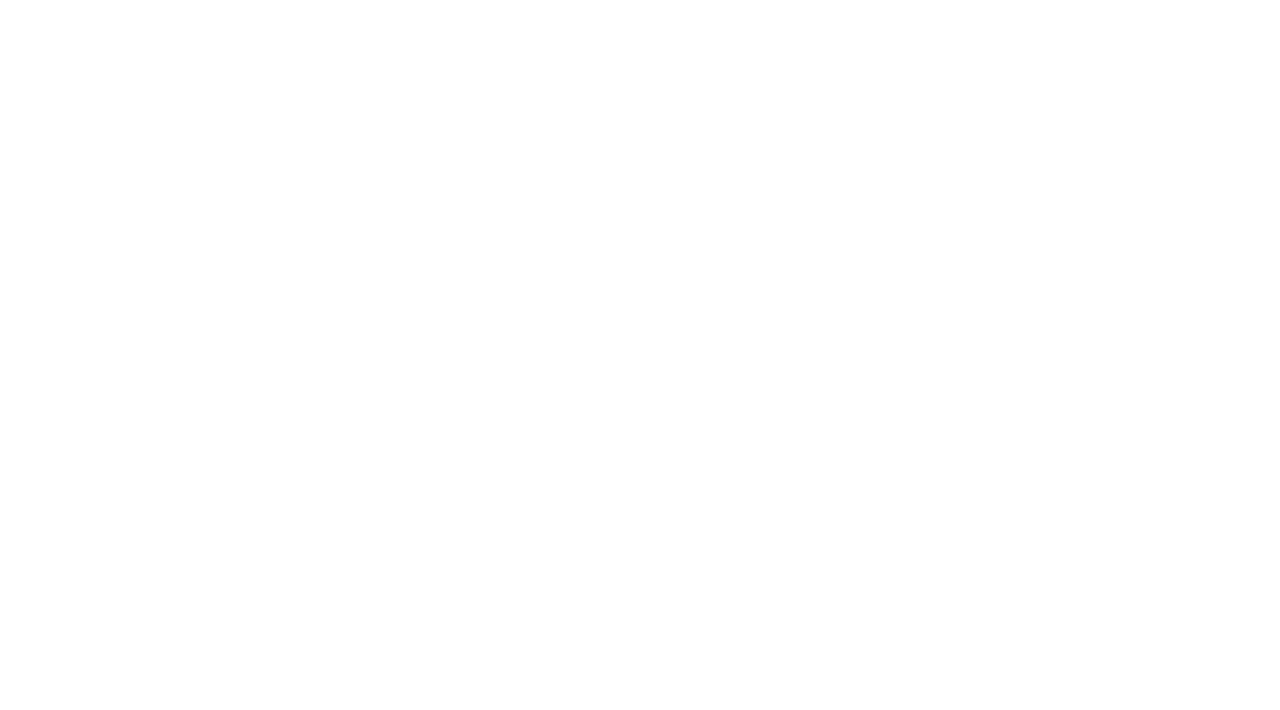
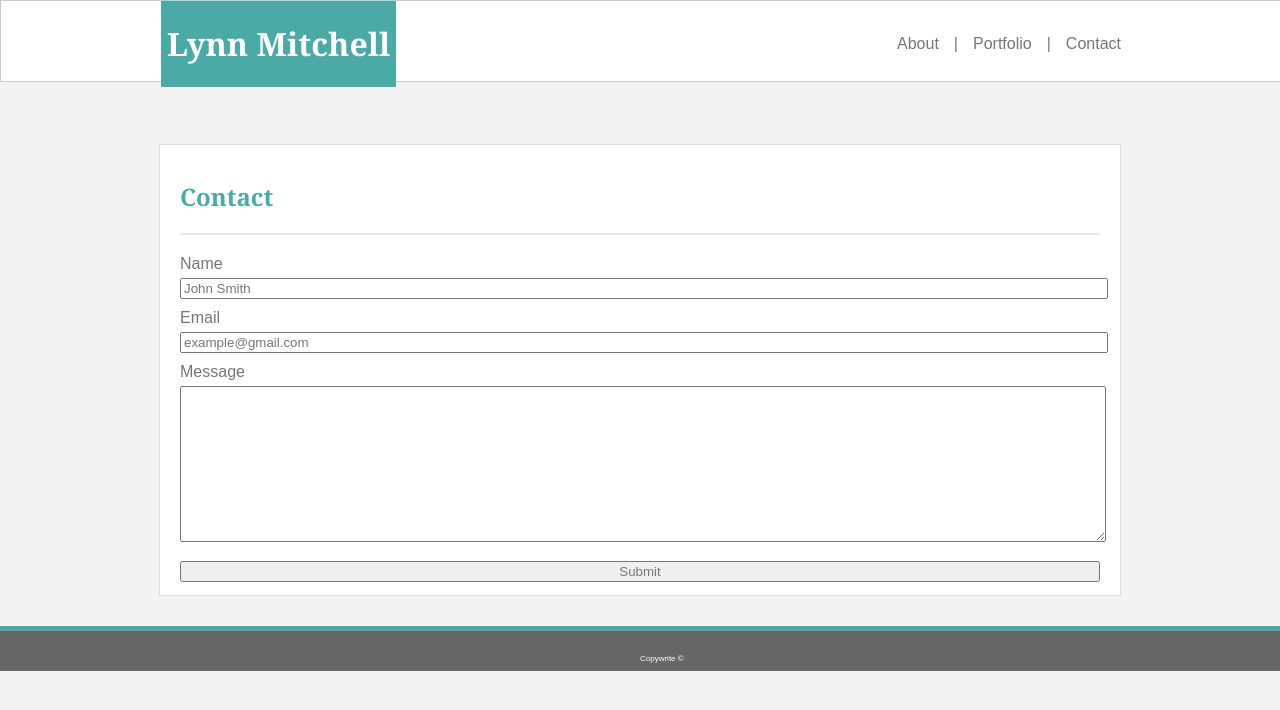
Before and after one commit to lynn7mitchell/Basic-Portfolio, a plain HTML site: page contact.html in a window 1280 px wide. Drawn offline with Linux system fonts and the light colour scheme.

Commit message:
contact page added

```diff
--- a/assets/css/style.css
+++ b/assets/css/style.css
@@ -85,6 +85,18 @@ main p{
     margin-right: 20px;
     margin-left: 20px;
 }
+form{
+    margin-left: 20px;
+    margin-right: 20px;
+    color: #777777;
+}
+input, textarea{
+    width: 100%;
+    color: #777777;
+    margin-top: 5px;
+    margin-bottom: 10px;
+}
+
 footer{
     background: #666666;
     width: 100%;
--- a/contact.html
+++ b/contact.html
@@ -0,0 +1,53 @@
+<!DOCTYPE html>
+<html lang="en">
+
+<head>
+    <meta charset="UTF-8">
+    <meta name="viewport" content="width=device-width, initial-scale=1.0">
+    <meta http-equiv="X-UA-Compatible" content="ie=edge">
+    <title>Basic Portfolio</title>
+    <link rel="stylesheet" href="assets/css/style.css">
+</head>
+
+<body>
+    <header>
+        <div class="container">
+            <div class="brand">
+                <h1>Lynn Mitchell</h1>
+            </div>
+            <nav>
+                <ul>
+                    <li>About</li>
+                    <li>&#124</li>
+                    <li>Portfolio</li>
+                    <li>&#124</li>
+                    <li>Contact</li>
+                </ul>
+            </nav>
+        </div>
+    </header>
+
+    <main>
+        <h2>Contact</h2>
+        <div class="line"></div>
+        <form action="none">
+            <label for="name">Name</label>
+            <br>
+            <input type="text" value="John Smith">
+            <br>
+            <label for="email">Email</label>
+            <br>
+            <input type="text" value="example@gmail.com">
+            <br>
+            <label for="name">Message</label>
+            <br>
+            <textarea name="messagw" id="message" cols="30" rows="10"></textarea>
+            <input type="submit">
+        </form>
+    </main>
+    <footer>
+        <p>Copywrite &copy;</p>
+    </footer>
+</body>
+
+</html>
```
